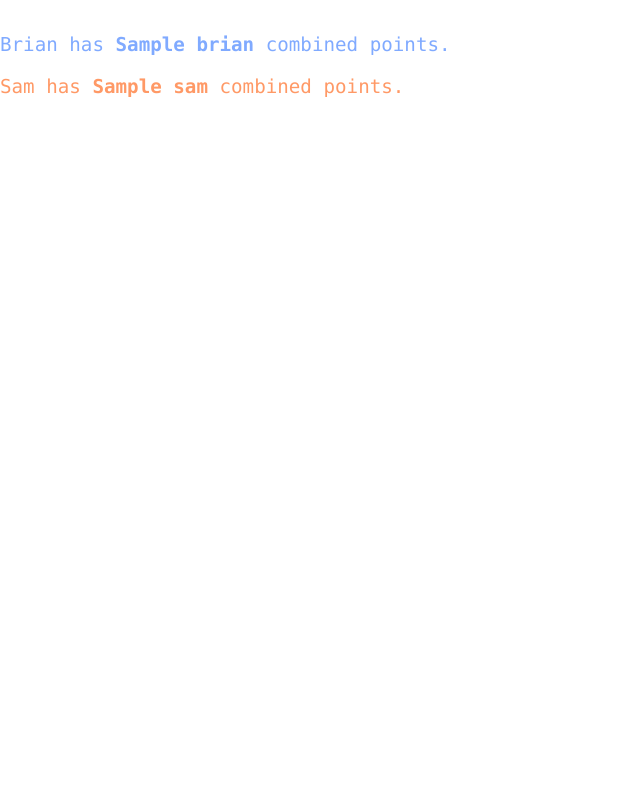
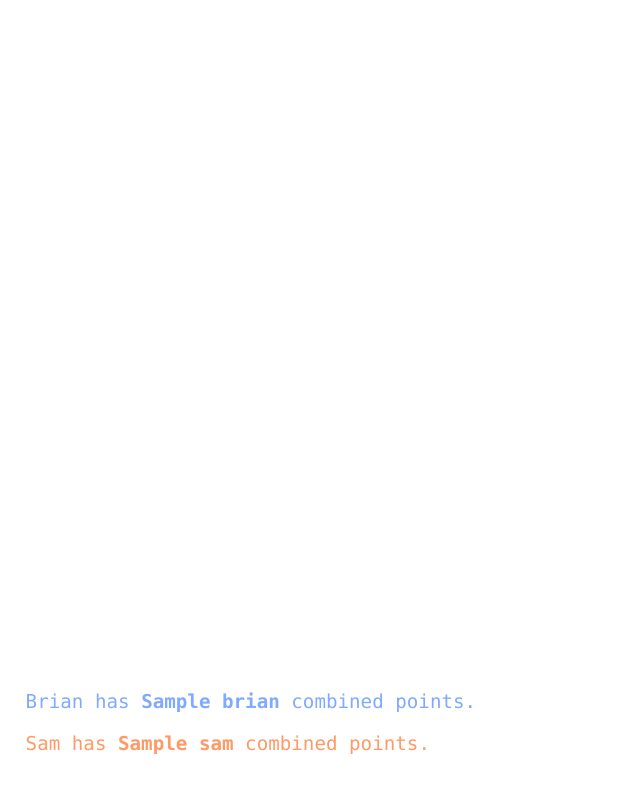
Before and after one commit to brianlondregan36/points-challenge, a Flask app: template points/templates/index.html in a window 1280 px wide. Shown: the top 793 px of the page, without its empty margins (0-640 px from the left). Run offline with Flask 2, Linux system fonts and the light colour scheme; the template is opened without the code that fills it: most values are stand-ins (such as "Sample title", 1, 10 or a date in 2020).

Commit message:
more styling

```diff
--- a/points/static/style.css
+++ b/points/static/style.css
@@ -12,8 +12,10 @@ div.message p {
 div.score {
     position: fixed;
     left: 0px;
+    bottom: 0px;
     width: 100%;
-    height: 10%;
+    padding-left: 2%;
+    padding-bottom: 2%;
     font-family: "Lucida Console";
     font-size: 1.2em;
 }
--- a/points/templates/index.html
+++ b/points/templates/index.html
@@ -19,7 +19,7 @@
 			else if(b == s) {
 				div.innerHTML = "<p>LOOKS LIKE WE'RE SPLITTING THE CHECK</p>";
 			}
-			else() {
+			else {
 				div.innerHTML = "<p>oh no, something went wrong</p>";
 			}
 		}
```
